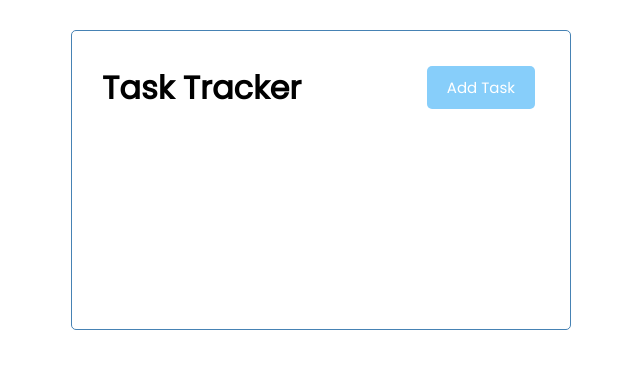
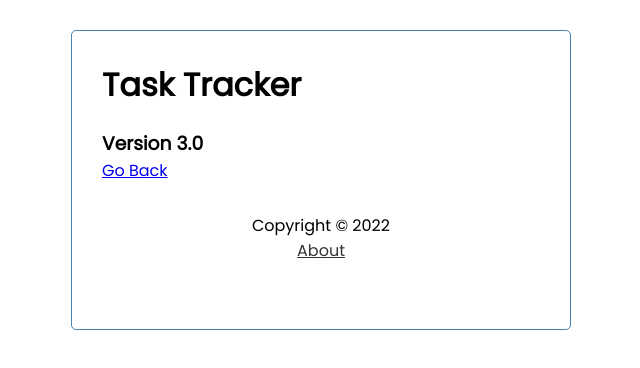
Before and after one commit to ttidesign/vue3-task-tracker-spa, a Vue app: page /about in a window 1280 px wide. Shown: the top 368 px of the page, without its empty margins (319-959 px from the left). Built offline with nearby package versions, Linux system fonts and the light colour scheme.

Commit message:
clean up routes, hide and show routes

```diff
--- a/src/App.vue
+++ b/src/App.vue
@@ -6,15 +6,18 @@
       :showAddTask="showAddTask"
     />
     <router-view :showAddTask="showAddTask"> </router-view>
+    <FooterComp />
   </div>
 </template>
 <script>
 import HeaderView from "./components/HeaderComp.vue";
+import FooterComp from "./components/FooterComp.vue";
 
 export default {
   name: "App",
   components: {
     HeaderView,
+    FooterComp,
   },
   data() {
     return {
--- a/src/components/FooterComp.vue
+++ b/src/components/FooterComp.vue
@@ -4,11 +4,7 @@
     <router-link to="/about">About</router-link>
   </footer>
 </template>
-<script>
-export default {
-  name: "FooterComp",
-};
-</script>
+
 <style scoped>
 a {
   color: #333;
--- a/src/components/HeaderComp.vue
+++ b/src/components/HeaderComp.vue
@@ -2,6 +2,7 @@
   <header>
     <h1>{{ title }}</h1>
     <ButtonComp
+      v-show="homePage"
       :text="showAddTask ? 'Close' : 'Add Task'"
       :color="showAddTask ? 'red' : 'lightskyblue'"
       @btn-click="$emit('toggle-add-task')"
@@ -17,6 +18,14 @@ export default {
     title: String,
     showAddTask: Boolean,
   },
+  computed: {
+    homePage() {
+      if (this.$route.path === "/") {
+        return true;
+      }
+      return false;
+    },
+  },
   components: {
     ButtonComp,
   },
--- a/src/router/index.js
+++ b/src/router/index.js
@@ -5,16 +5,16 @@ import AboutView from "../views/AboutView.vue";
 const routes = [
   {
     path: "/",
-    name: "home",
+    name: "Home",
     component: HomeView,
   },
   {
     path: "/about",
-    name: "about",
+    name: "About",
     // route level code-splitting
     // this generates a separate chunk (about.[hash].js) for this route
     // which is lazy-loaded when the route is visited.
-    components: AboutView,
+    component: AboutView,
   },
 ];
 
--- a/src/views/AboutView.vue
+++ b/src/views/AboutView.vue
@@ -1,6 +1,9 @@
 <template>
-  <div class="about">
-    <h3>Version 3.0</h3>
-    <router-link to="/">Go Back</router-link>
-  </div>
+  <h3>Version 3.0</h3>
+  <router-link to="/">Go Back</router-link>
 </template>
+<script>
+export default {
+  name: "AboutView",
+};
+</script>
--- a/src/views/HomeView.vue
+++ b/src/views/HomeView.vue
@@ -1,7 +1,5 @@
 <template>
-  <div>
-    <AddTask @add-task="addTask" v-if="showAddTask" />
-  </div>
+  <AddTask @add-task="addTask" v-if="showAddTask" />
   <TasksComp
     :tasks="tasks"
     @delete-task="deleteTask"
```
